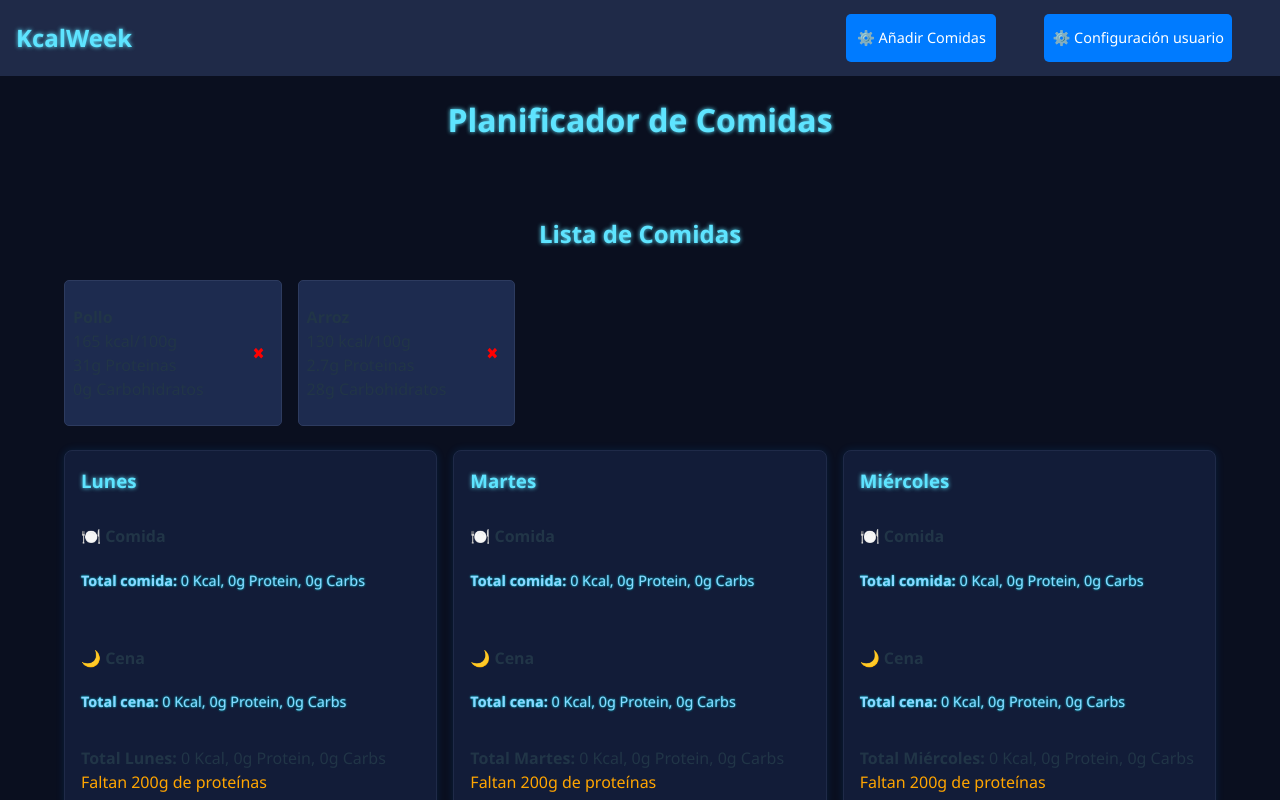
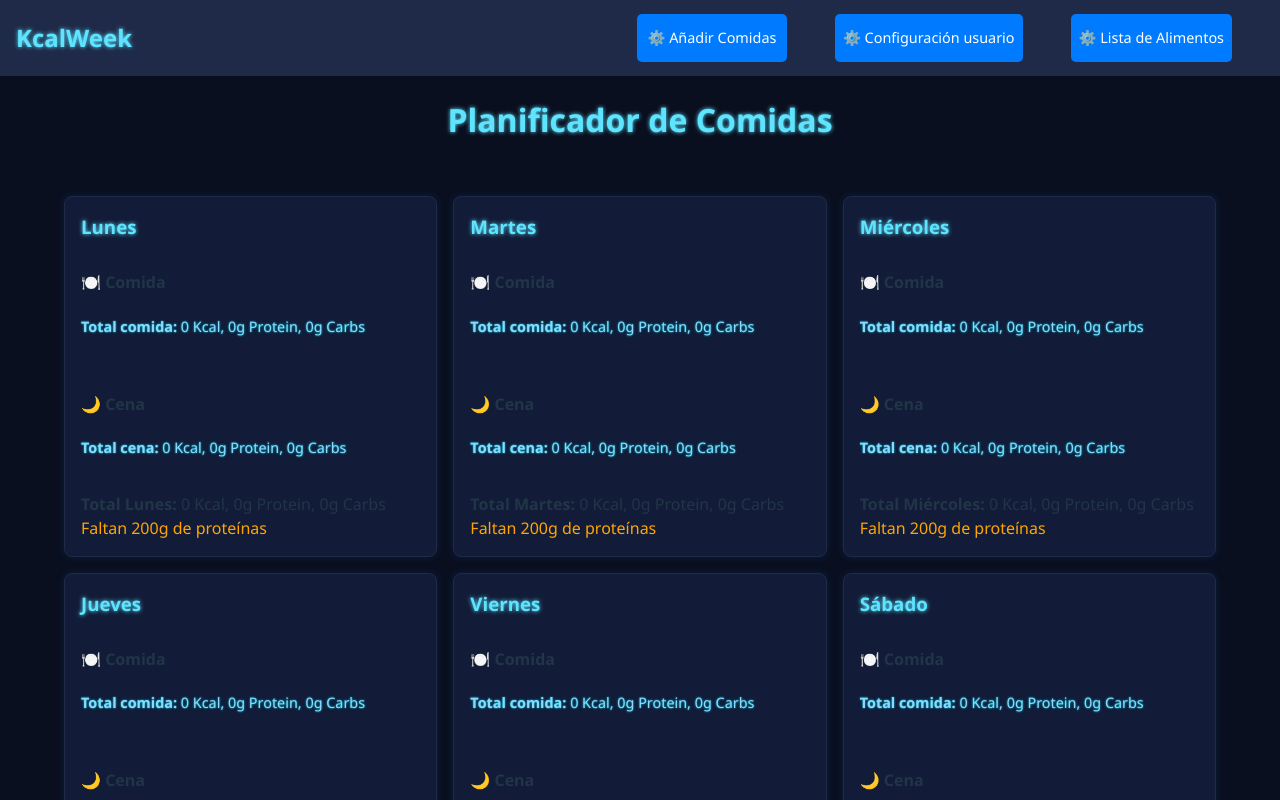
Before and after one commit to TamaraFdez/KcalWeek, a React (Vite) app: page / in a window 1280 px wide. Shown: the top 800 px of the page. Built offline with nearby package versions, Linux system fonts and the light colour scheme.

Commit message:
Cambios de sitio de lista de comidas a boton de navbar, eliminar drag en el componente lista

```diff
--- a/src/App.jsx
+++ b/src/App.jsx
@@ -112,16 +112,14 @@ const handleDrop = (dia, tipo) => {
         nuevaComida={nuevaComida}
         setNuevaComida={setNuevaComida}
         agregarComida={agregarComida}
+        foodItems={foodItems}
+        borrarComida={borrarComida}
       />
 
     <main className="App">
       <CalorieInfo usuario={usuario} weekMeals={weekMeals} />
 
-      <FoodList
-        foodItems={foodItems}
-        handleDragStart={handleDragStart}
-        borrarComida={borrarComida}
-      />
+
 
       <WeekGrid
         weekMeals={weekMeals}
--- a/src/components/FoodList.jsx
+++ b/src/components/FoodList.jsx
@@ -1,10 +1,10 @@
-export default function FoodList({ foodItems, handleDragStart, borrarComida }) {
+export default function FoodList({ foodItems, borrarComida }) {
     return (
       <div className="food-list">
         <h2>Lista de Comidas</h2>
         <ul className="food-items">
           {foodItems.map(item => (
-            <li key={item.id} draggable onDragStart={() => handleDragStart(item.id)} className="draggrable-item">
+            <li key={item.id}  className="draggrable-item">
               <p><strong>{item.name}</strong> <br />
               {item.kcal} kcal/100g <br />
               {item.protein}g Proteinas <br />
--- a/src/components/Navbar.jsx
+++ b/src/components/Navbar.jsx
@@ -1,5 +1,6 @@
 import { useState, useEffect, useRef } from "react";
 import UserForm from "./UserForm";
+import FoodList from "./FoodList";
 import AddFoodForm from "./AddFoodForm";
 
 const Navbar = ({
@@ -8,10 +9,13 @@ const Navbar = ({
   nuevaComida,
   setNuevaComida,
   agregarComida,
+  foodItems,
+  borrarComida,
 }) => {
   // const [mostrar, setMostrar] = useState(false);
   const [mostrarUserForm, setMostrarUserForm] = useState(false);
   const [mostrarAddFoodForm, setMostrarAddFoodForm] = useState(false);
+  const [mostrarFoodList, setMostrarFoodList] = useState(false);
   const dropdownRef = useRef();
 
 
@@ -21,6 +25,7 @@ const Navbar = ({
       if (dropdownRef.current && !dropdownRef.current.contains(event.target)) {
         setMostrarAddFoodForm(false);
         setMostrarUserForm(false);
+        setMostrarFoodList(false);
       }
     };
 
@@ -39,7 +44,11 @@ const Navbar = ({
       </button>
       <button onClick={() => setMostrarUserForm((prev) => !prev)} className="dropdown-toggle">
         ⚙️ Configuración usuario
-      </button> </div> </div>
+      </button>
+      <button onClick={() => setMostrarFoodList((prev) => !prev)} className="dropdown-toggle">
+        ⚙️ Lista de Alimentos
+      </button>
+       </div> </div>
       <h1>Planificador de Comidas</h1>
 
       {mostrarAddFoodForm && (
@@ -64,6 +73,19 @@ const Navbar = ({
           </button>
         </div>
       )}
+       {mostrarFoodList && (
+        <div ref={dropdownRef} className="dropdown-menu">
+
+          <FoodList
+             agregarComida={agregarComida}
+             foodItems={foodItems}
+             borrarComida={borrarComida}
+          />
+          <button onClick={() => setMostrarFoodList(false)} className="close-btn">
+            ✖ Cerrar
+          </button>
+        </div>
+      )}
     </nav>
   );
 };
```
